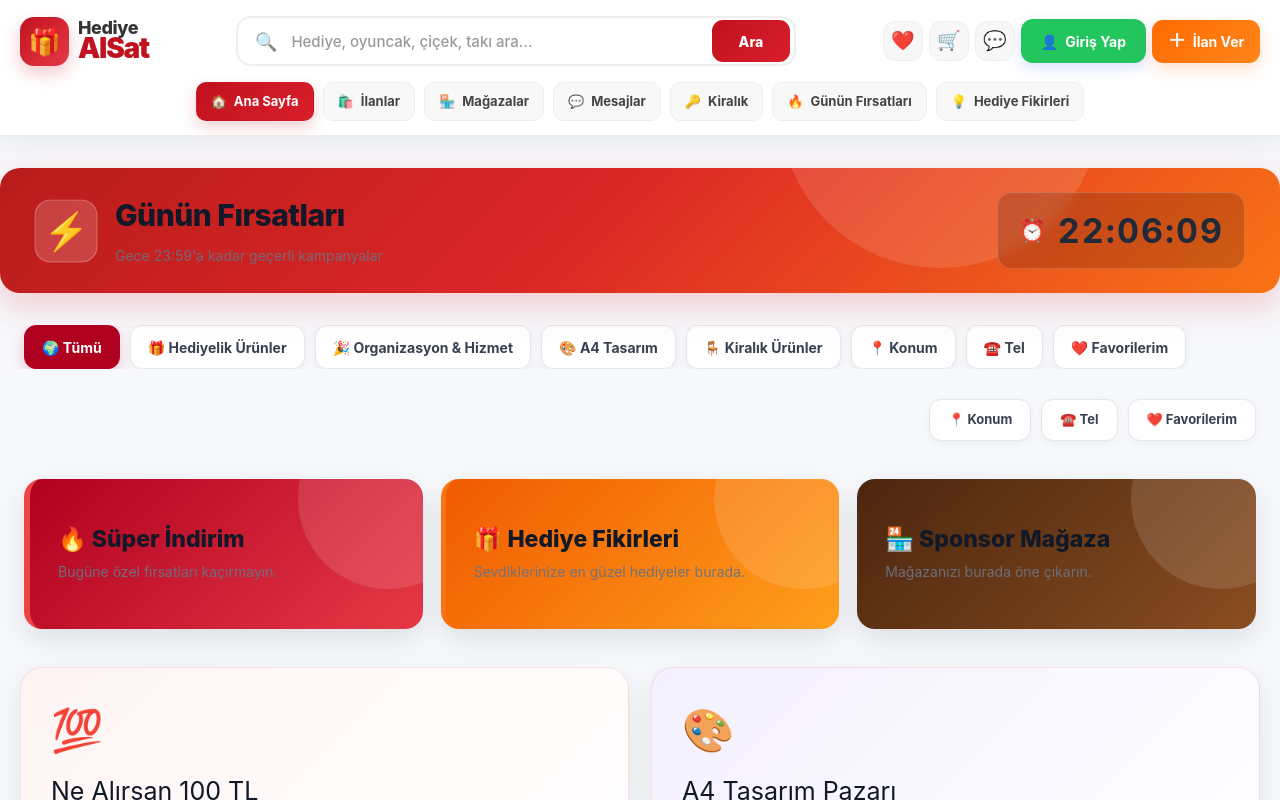
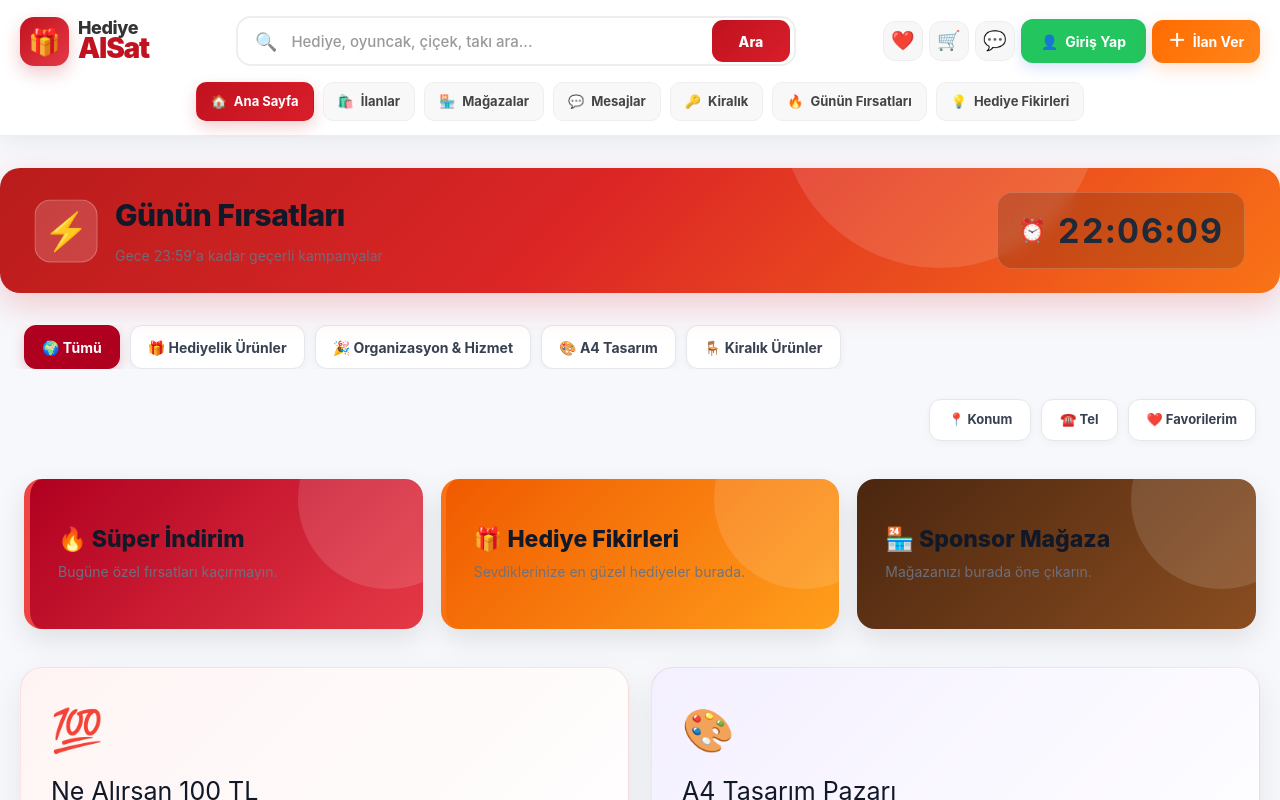
Before and after one commit to katircinihat-collab/HediyeAlSat, a React (Vite) app: page / in a window 1280 px wide. Shown: the top 800 px of the page. Built offline with nearby package versions, Linux system fonts and the light colour scheme; no server answers; the database is empty; the HTML template or start-up script is replaced by a standard one.

Commit message:
Konum telefon ve favori kisayollari duzeltmesi

```diff
--- a/src/components/CategoryBar.jsx
+++ b/src/components/CategoryBar.jsx
@@ -86,47 +86,6 @@ function CategoryBar({
         )
       )}
 
-
-      <button
-        type="button"
-        className="category-item"
-        onClick={() => {
-
-          alert(
-            "📍 Yakında konuma göre filtreleme eklenecek."
-          );
-
-        }}
-      >
-        📍 Konum
-      </button>
-
-
-      <button
-        type="button"
-        className="category-item"
-        onClick={() => {
-
-          alert(
-            "☎️ Telefon filtresi yakında eklenecek."
-          );
-
-        }}
-      >
-        ☎️ Tel
-      </button>
-
-
-      <button
-        type="button"
-        className="category-item"
-        onClick={() =>
-          navigate("/favorilerim")
-        }
-      >
-        ❤️ Favorilerim
-      </button>
-
     </section>
 
   );
--- a/src/components/FilterBar.jsx
+++ b/src/components/FilterBar.jsx
@@ -1,31 +1,39 @@
 import "../styles/components/filter-bar.css";
 import { useNavigate } from "react-router-dom";
+import { auth } from "../firebase";
 
 function FilterBar() {
 
   const navigate = useNavigate();
+
+  function profileGit(hash) {
+    const hedef = `/profil#${hash}`;
+
+    if (!auth.currentUser) {
+      navigate("/login", { state: { from: hedef } });
+      return;
+    }
+
+    navigate(hedef);
+  }
 
   return (
 
     <div className="filter-bar">
 
       <button
-        onClick={()=>{
-          navigate("/profil#konum");
-        }}
+        onClick={() => profileGit("konum")}
       >
         📍 Konum
       </button>
 
       <button
-        onClick={()=>{
-          navigate("/profil#telefon");
-        }}
+        onClick={() => profileGit("telefon")}
       >
         ☎️ Tel
       </button>
 
-      <button onClick={()=>navigate("/favorilerim")}>
+      <button onClick={() => navigate("/favorilerim")}>
 
         ❤️ Favorilerim
 
```
